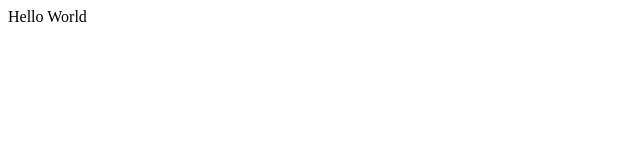
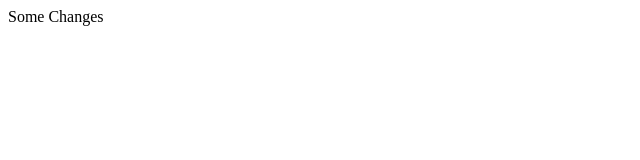
Before and after one commit to prithvimalusare/personal-website, a plain HTML site: page pub/index.html in a window 1280 px wide. Shown: the full height of the page, 0-640 px from the left. Drawn offline with Linux system fonts and the light colour scheme.

Commit message:
changes to deploy.sh and index.html

```diff
--- a/pub/index.html
+++ b/pub/index.html
@@ -3,9 +3,9 @@
 <head>
     <meta charset="UTF-8">
     <meta name="viewport" content="width=device-width, initial-scale=1.0">
-    <title>Hello World</title>
+    <title>Some Changes</title>
 </head>
 <body>
-    Hello World
+    Some Changes
 </body>
 </html>
```
Also changed, not shown: 1 other file.
